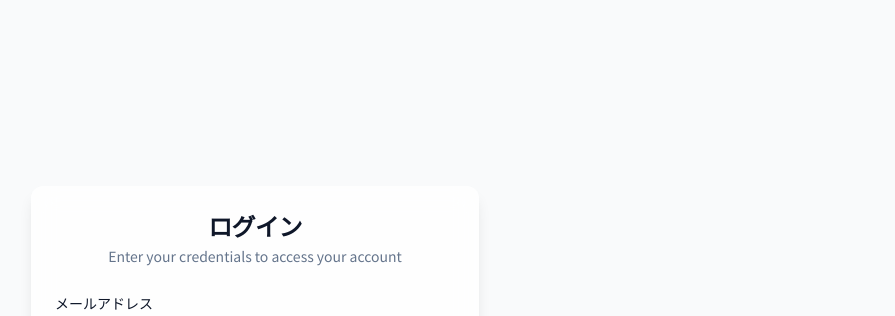
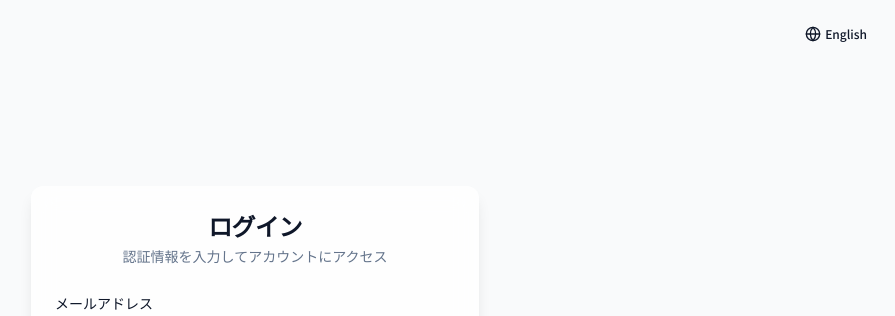
Before and after one commit to Helios266/email-reveal-zen, a React (Vite) app: page /login in a window 1280 px wide. Shown: the top 316 px of the page, without its empty margins (385-1280 px from the left). Built offline with nearby package versions, Linux system fonts and the light colour scheme.

Commit message:
Update language support
Adds functionality to support English language.

```diff
--- a/src/components/AppLayout.tsx
+++ b/src/components/AppLayout.tsx
@@ -3,11 +3,11 @@ import { Outlet } from 'react-router-dom';
 import { useAuth } from '@/contexts/AuthContext';
 import { Button } from '@/components/ui/button';
 import { useLanguage } from '@/contexts/LanguageContext';
-import { LogOut } from 'lucide-react';
+import { LogOut, Globe } from 'lucide-react';
 
 const AppLayout = () => {
   const { user, signOut } = useAuth();
-  const { t } = useLanguage();
+  const { t, language, toggleLanguage } = useLanguage();
 
   if (!user) return <Outlet />;
 
@@ -40,7 +40,15 @@ const AppLayout = () => {
             </a>
           </nav>
         </div>
-        <div className="absolute bottom-4 left-4 right-4">
+        <div className="absolute bottom-16 left-4 right-4">
+          <Button
+            variant="outline"
+            className="w-full justify-start mb-2"
+            onClick={toggleLanguage}
+          >
+            <Globe className="mr-2 h-4 w-4" />
+            {language === 'ja' ? t('Switch to English') : t('Switch to Japanese')}
+          </Button>
           <Button
             variant="outline"
             className="w-full justify-start"
@@ -58,6 +66,14 @@ const AppLayout = () => {
           <div className="md:hidden font-semibold text-lg text-primary">Reverse Email Lookup</div>
           <div className="flex items-center gap-4">
             <span className="text-sm text-gray-600">{t('Welcome')}, {user.name}</span>
+            <Button
+              variant="ghost"
+              size="icon"
+              className="h-8 w-8"
+              onClick={toggleLanguage}
+            >
+              <Globe className="h-4 w-4" />
+            </Button>
             <Button
               variant="ghost"
               size="sm"
--- a/src/contexts/LanguageContext.tsx
+++ b/src/contexts/LanguageContext.tsx
@@ -37,6 +37,17 @@ const translations = {
   'Processing...': '処理中...',
   'Enter email address': 'メールアドレスを入力',
   'Search Results': '検索結果',
+  'Enter an email address to find contact details': 'メールアドレスを入力して連絡先情報を検索',
+  'Upload a CSV file with email addresses to process in bulk': 'CSVファイルをアップロードして複数のメールアドレスを一括処理',
+  'Found': '見つかりました',
+  'Drop CSV file here or click to upload': 'CSVファイルをここにドロップするか、クリックしてアップロード',
+  'CSV file should have an "email" column': 'CSVファイルには「email」列が必要です',
+  'No valid emails found in the CSV': 'CSVに有効なメールアドレスが見つかりません',
+  'Processing complete': '処理完了',
+  'Exported successfully': 'エクスポートに成功しました',
+  'Create your account to get started': 'アカウントを作成して始めましょう',
+  'Enter your credentials to access your account': '認証情報を入力してアカウントにアクセス',
+  'Enter your email to receive a password reset link': 'パスワードリセットリンクを受け取るメールアドレスを入力',
 
   // Email lookup results
   'Company': '会社',
@@ -67,6 +78,12 @@ const translations = {
   'Reset link sent to your email': 'リセットリンクがメールに送信されました',
   'Something went wrong': '問題が発生しました',
 
+  // Language switcher
+  'English': '英語',
+  'Japanese': '日本語',
+  'Switch to English': '英語に切り替え',
+  'Switch to Japanese': '日本語に切り替え',
+
   // Generic
   'Cancel': 'キャンセル',
   'Save': '保存',
@@ -85,23 +102,30 @@ const translations = {
 
 interface LanguageContextType {
   t: (key: string) => string;
+  language: string;
+  toggleLanguage: () => void;
 }
 
 const LanguageContext = createContext<LanguageContextType | undefined>(undefined);
 
 export function LanguageProvider({ children }: { children: ReactNode }) {
-  const [language] = useState('ja'); // Default to Japanese
+  const [language, setLanguage] = useState('ja'); // Default to Japanese
+
+  // Toggle between Japanese and English
+  const toggleLanguage = () => {
+    setLanguage(prevLang => prevLang === 'ja' ? 'en' : 'ja');
+  };
 
   // Translation function
   const t = (key: string): string => {
     if (language === 'ja' && key in translations) {
       return translations[key as keyof typeof translations];
     }
-    return key; // Fallback to key itself if translation not found
+    return key; // Return the English key if Japanese translation not found or language is English
   };
 
   return (
-    <LanguageContext.Provider value={{ t }}>
+    <LanguageContext.Provider value={{ t, language, toggleLanguage }}>
       {children}
     </LanguageContext.Provider>
   );
--- a/src/pages/ForgotPassword.tsx
+++ b/src/pages/ForgotPassword.tsx
@@ -7,12 +7,13 @@ import { Button } from '@/components/ui/button';
 import { Input } from '@/components/ui/input';
 import { Label } from '@/components/ui/label';
 import { Card, CardContent, CardDescription, CardFooter, CardHeader, CardTitle } from '@/components/ui/card';
+import { Globe } from 'lucide-react';
 
 const ForgotPassword = () => {
   const [email, setEmail] = useState('');
   const [errors, setErrors] = useState<Record<string, string>>({});
   const { resetPassword, loading } = useAuth();
-  const { t } = useLanguage();
+  const { t, language, toggleLanguage } = useLanguage();
 
   const validate = () => {
     const newErrors: Record<string, string> = {};
@@ -34,6 +35,17 @@ const ForgotPassword = () => {
 
   return (
     <div className="min-h-screen flex items-center justify-center bg-gray-50 p-4">
+      <div className="absolute top-4 right-4">
+        <Button
+          variant="ghost"
+          size="sm"
+          onClick={toggleLanguage}
+          className="flex items-center gap-1"
+        >
+          <Globe className="h-4 w-4" />
+          <span className="text-xs">{language === 'ja' ? 'English' : '日本語'}</span>
+        </Button>
+      </div>
       <div className="w-full max-w-md animate-fade-in">
         <Card className="border-none shadow-lg glass-panel">
           <CardHeader className="space-y-1">
--- a/src/pages/Login.tsx
+++ b/src/pages/Login.tsx
@@ -7,13 +7,14 @@ import { Button } from '@/components/ui/button';
 import { Input } from '@/components/ui/input';
 import { Label } from '@/components/ui/label';
 import { Card, CardContent, CardDescription, CardFooter, CardHeader, CardTitle } from '@/components/ui/card';
+import { Globe } from 'lucide-react';
 
 const Login = () => {
   const [email, setEmail] = useState('');
   const [password, setPassword] = useState('');
   const [errors, setErrors] = useState<Record<string, string>>({});
   const { signIn, loading } = useAuth();
-  const { t } = useLanguage();
+  const { t, language, toggleLanguage } = useLanguage();
 
   const validate = () => {
     const newErrors: Record<string, string> = {};
@@ -37,6 +38,17 @@ const Login = () => {
 
   return (
     <div className="min-h-screen flex items-center justify-center bg-gray-50 p-4">
+      <div className="absolute top-4 right-4">
+        <Button
+          variant="ghost"
+          size="sm"
+          onClick={toggleLanguage}
+          className="flex items-center gap-1"
+        >
+          <Globe className="h-4 w-4" />
+          <span className="text-xs">{language === 'ja' ? 'English' : '日本語'}</span>
+        </Button>
+      </div>
       <div className="w-full max-w-md animate-fade-in">
         <Card className="border-none shadow-lg glass-panel">
           <CardHeader className="space-y-1">
--- a/src/pages/SignUp.tsx
+++ b/src/pages/SignUp.tsx
@@ -7,6 +7,7 @@ import { Button } from '@/components/ui/button';
 import { Input } from '@/components/ui/input';
 import { Label } from '@/components/ui/label';
 import { Card, CardContent, CardDescription, CardFooter, CardHeader, CardTitle } from '@/components/ui/card';
+import { Globe } from 'lucide-react';
 
 const SignUp = () => {
   const [name, setName] = useState('');
@@ -15,7 +16,7 @@ const SignUp = () => {
   const [confirmPassword, setConfirmPassword] = useState('');
   const [errors, setErrors] = useState<Record<string, string>>({});
   const { signUp, loading } = useAuth();
-  const { t } = useLanguage();
+  const { t, language, toggleLanguage } = useLanguage();
 
   const validate = () => {
     const newErrors: Record<string, string> = {};
@@ -43,6 +44,17 @@ const SignUp = () => {
 
   return (
     <div className="min-h-screen flex items-center justify-center bg-gray-50 p-4">
+      <div className="absolute top-4 right-4">
+        <Button
+          variant="ghost"
+          size="sm"
+          onClick={toggleLanguage}
+          className="flex items-center gap-1"
+        >
+          <Globe className="h-4 w-4" />
+          <span className="text-xs">{language === 'ja' ? 'English' : '日本語'}</span>
+        </Button>
+      </div>
       <div className="w-full max-w-md animate-fade-in">
         <Card className="border-none shadow-lg glass-panel">
           <CardHeader className="space-y-1">
```
